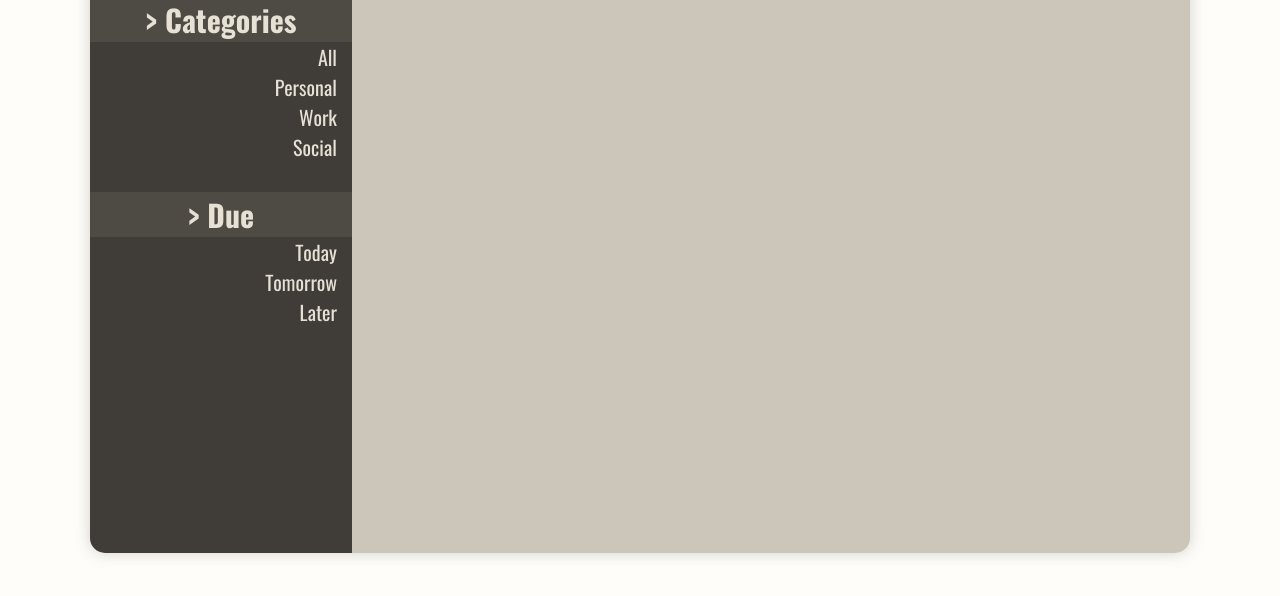
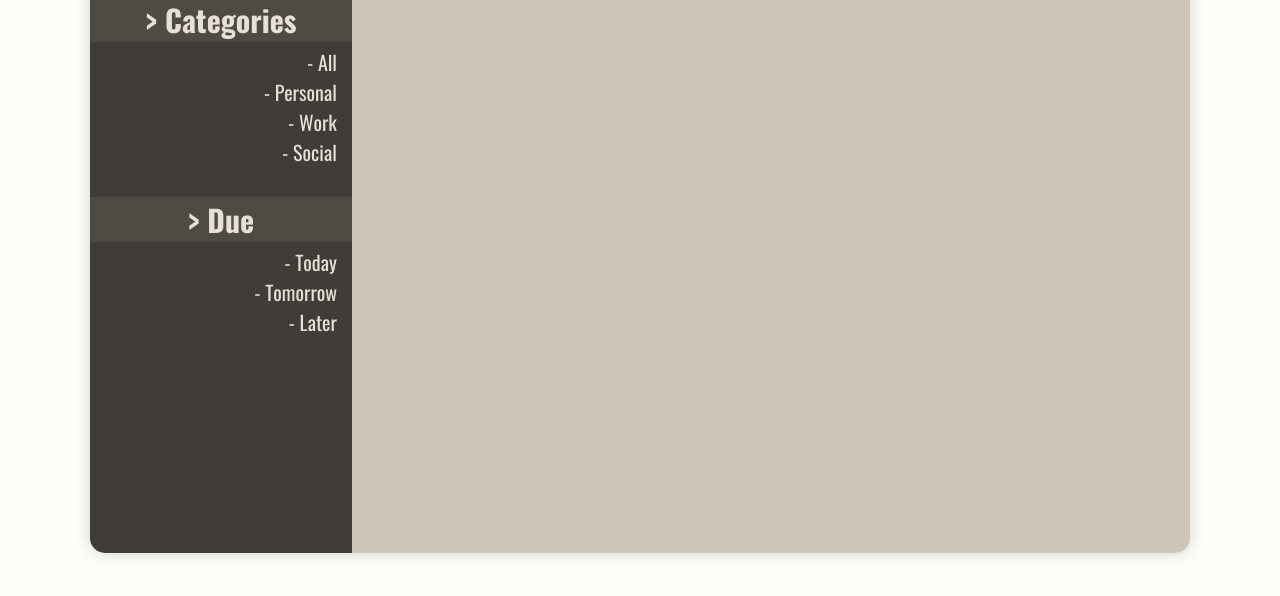
Before and after one commit to Tiyoriyo/to-do-list, a website built with webpack: page src/index.html in a window 1280 px wide. Shown: the part 172-768 px from the top of the page. Built offline with nearby package versions, Linux system fonts and the light colour scheme.

Commit message:
Add dash to list items

```diff
--- a/src/index.html
+++ b/src/index.html
@@ -12,16 +12,16 @@
             <img class="logoImg">
             <h2 class="categoryTitle whiteFont">> Categories</h2>
             <ol class="categoryList">
-                <li class="categoryLi whiteFont">All</li>
-                <li class="categoryLi whiteFont">Personal</li>
-                <li class="categoryLi whiteFont">Work</li>
-                <li class="categoryLi whiteFont">Social</li>
+                <li class="categoryLi whiteFont">- All</li>
+                <li class="categoryLi whiteFont">- Personal</li>
+                <li class="categoryLi whiteFont">- Work</li>
+                <li class="categoryLi whiteFont">- Social</li>
             </ol>
             <h2 class="categoryTitle whiteFont">> Due</h2>
             <ol class="categoryList">
-                <li class="categoryLi whiteFont">Today</li>
-                <li class="categoryLi whiteFont">Tomorrow</li>
-                <li class="categoryLi whiteFont">Later</li>
+                <li class="categoryLi whiteFont">- Today</li>
+                <li class="categoryLi whiteFont">- Tomorrow</li>
+                <li class="categoryLi whiteFont">- Later</li>
             </ol>
         </div>
         <div class="containerRight">
--- a/src/style.css
+++ b/src/style.css
@@ -62,6 +62,7 @@ body {
     align-items: flex-end;
     margin-right: 15px;
     margin-bottom: 30px;
+    margin-top: 5px;
     list-style-type: none;
     font-size: 20px;
 }
```
